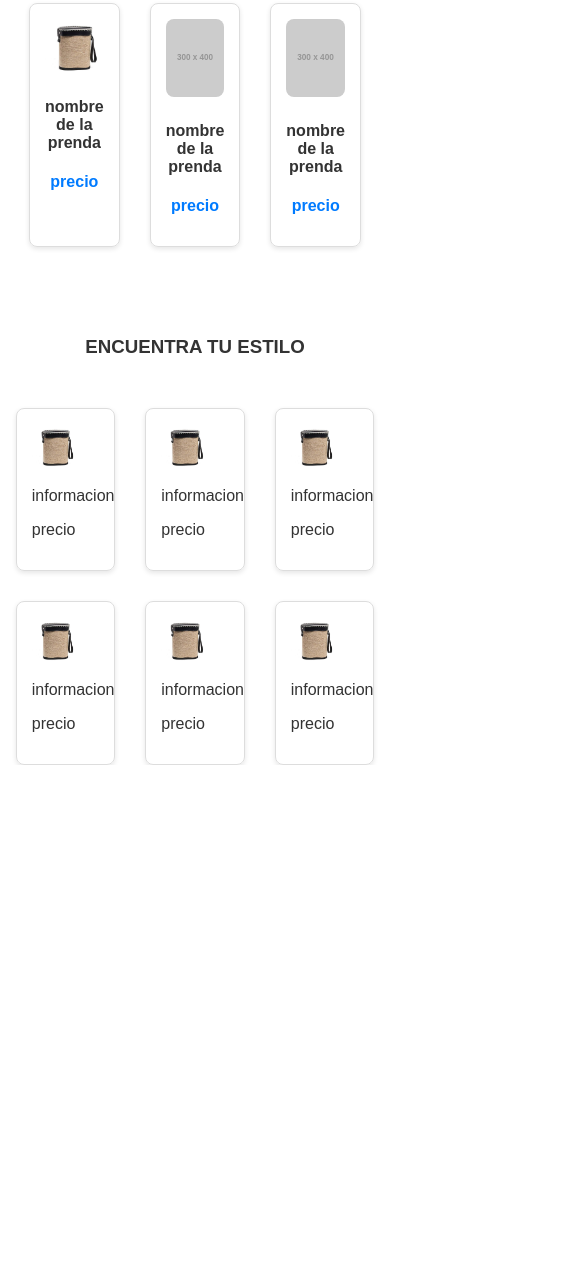
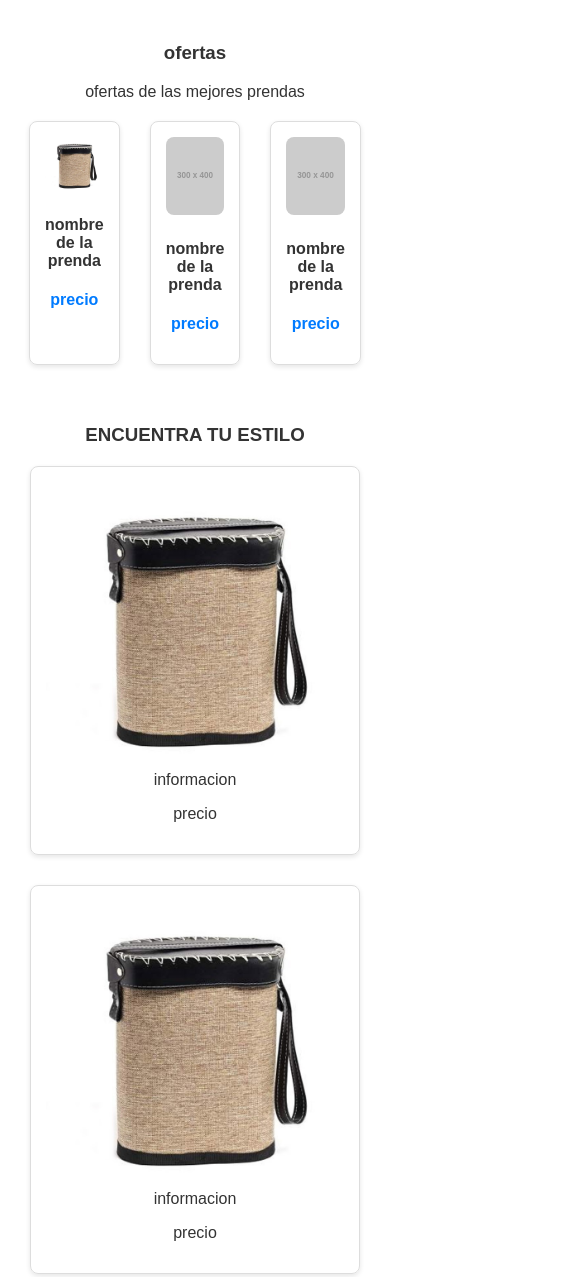
Before and after one commit to briant-as/tiendita, a plain HTML site: page index.html in a window 390 px wide. Shown: the part 636-1913 px from the top of the page, 585 px wide, since content can reach past the window. Before the commit the page ends 1401 px from the top, so only its background shows below. Drawn offline with Linux system fonts and the light colour scheme; placeholder pictures from the web are drawn by us.

Commit message:
intento de arreglar el header resposive

```diff
--- a/index.html
+++ b/index.html
@@ -52,11 +52,12 @@
                 </div>
             </div>
         </section>
+        <section class="caja-grande">
             <h3> ENCUENTRA TU ESTILO</h3>
-        <section class="productos">
-
+            <section class="caja-de-productos">
                 <div class="cart">
                     <img src="fot/prueba.jpg" alt="">
+
                     <p>informacion</p>
                     <p>precio</p>
                 </div>
@@ -86,6 +87,7 @@
                     <p>precio</p>
                 </div>
             </section>
+        </section>
     </main>
 </body>
 
--- a/style.css
+++ b/style.css
@@ -3,11 +3,6 @@ body {
     font-family: Arial, sans-serif;
     margin: 0;
     color: #333;
-}
-
-h3 {
-    padding: 30px 20px;
-    text-align: center;
 }
 
 a {
@@ -101,17 +96,6 @@ header nav ul {
     color: #007BFF;
 }
 
-.productos {
-    display: flex;
-    /* Pone los productos en línea */
-    justify-content: center;
-    /* Centra la grilla */
-    gap: 30px;
-    /* Espacio entre productos */
-    margin-top: 20px;
-    flex-wrap: wrap;
-}
-
 .cart {
     border: 1px solid #ddd;
     border-radius: 8px;
@@ -121,10 +105,23 @@ header nav ul {
     /* Sombra sutil */
 }
 
-.productos img {
-    gap: 10px;
-    max-width: 70%;
-    border-radius: 8px;
+.cart img {
+    max-width: 100%;
+    height: auto;
+    display: block;
+}
+
+.caja-grande {
+    text-align: center;
+    padding: 0 30px;
+}
+
+.caja-de-productos {
+    display: flex;
+    justify-content: center;
+    flex-wrap: wrap;
+    gap: 30px;
+    margin-top: 20px;
 }
 
 /* 4. Estilos del Pie de Página */
@@ -135,3 +132,49 @@ footer {
     padding: 20px;
     margin-top: 40px;
 }
+
+/* Para Tablets (hasta 768px) */
+@media (max-width: 768px) {
+
+    .cart,
+    .carta {
+        /* Hacemos que cada tarjeta ocupe casi el 50% para que haya 2 por fila */
+        width: calc(50% - 30px);
+    }
+}
+
+/* Para Celulares (hasta 480px) */
+@media (max-width: 480px) {
+
+    .cart,
+    .carta {
+        /* Hacemos que cada tarjeta ocupe el 100% para que haya solo 1 por fila */
+        width: 100%;
+    }
+}
+
+/* Para Celulares (hasta 480px) */
+@media (max-width: 480px) {
+
+    .cart,
+    .carta {
+        width: 100%;
+    }
+
+    /* --- Añade esto --- */
+    header {
+        flex-direction: column;
+        /* Apila los elementos verticalmente */
+        gap: 20px;
+        /* Añade espacio entre el logo, la búsqueda y el menú */
+    }
+
+    header nav ul {
+        flex-direction: column;
+        /* Apila los links del menú */
+        text-align: center;
+        gap: 15px;
+    }
+
+    /* ------------------- */
+}
```
Lines whose indentation alone changed are shown as unchanged.
